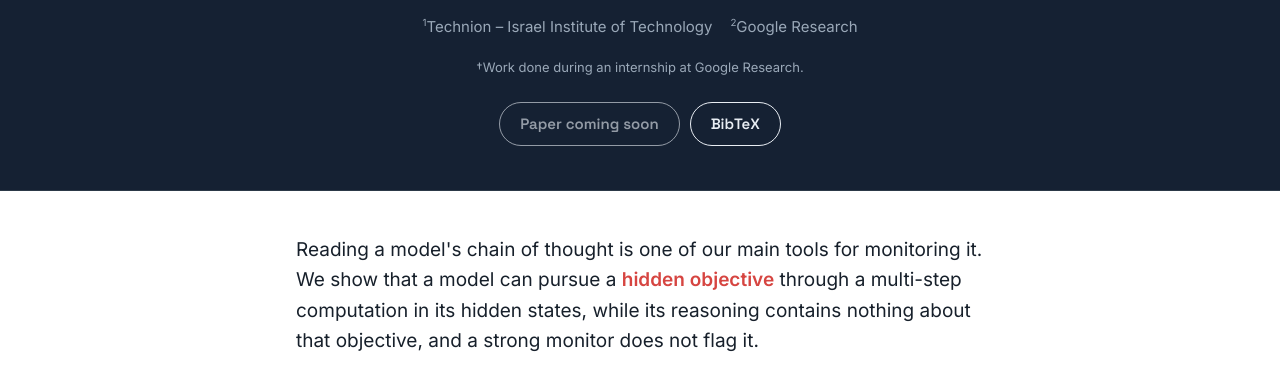
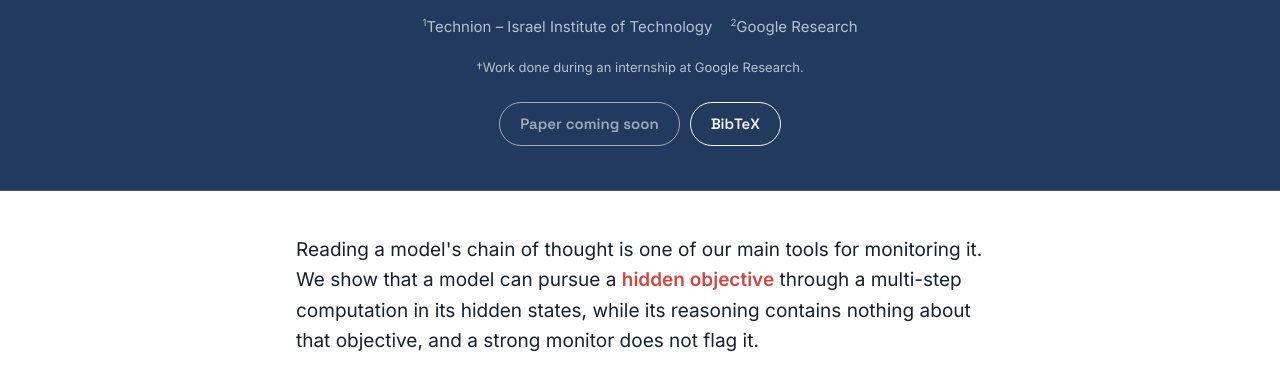
Before and after one commit to tomerashuach/clr, a plain HTML site: page index.html in a window 1280 px wide. Shown: the part 218-593 px from the top of the page. Drawn offline with Linux system fonts and the light colour scheme.

Commit message:
Lighter title band
Co-Authored-By: Claude Fable 5.2 <noreply@anthropic.com>

```diff
--- a/index.html
+++ b/index.html
@@ -36,7 +36,7 @@ html { margin: 0; } body { margin: 0; }
 }
 /* the page is always light; the title band is always dark */
 :root { color-scheme: light; }
-.band { --band: #152133; --ink: #E8EDF3; --muted: #9AA8B8; --blue: #6FA4F2; --bg: #10161E; --line: #2C3948; color: var(--ink); }
+.band { --band: #223A5E; --ink: #F1F5FA; --muted: #B4C1D2; --blue: #8DB8F7; --bg: #16263F; --line: #3A557D; color: var(--ink); }
 
 body { background: var(--bg); color: var(--ink); font-family: var(--body); font-size: 17px; line-height: 1.6; }
 * { box-sizing: border-box; }
```
